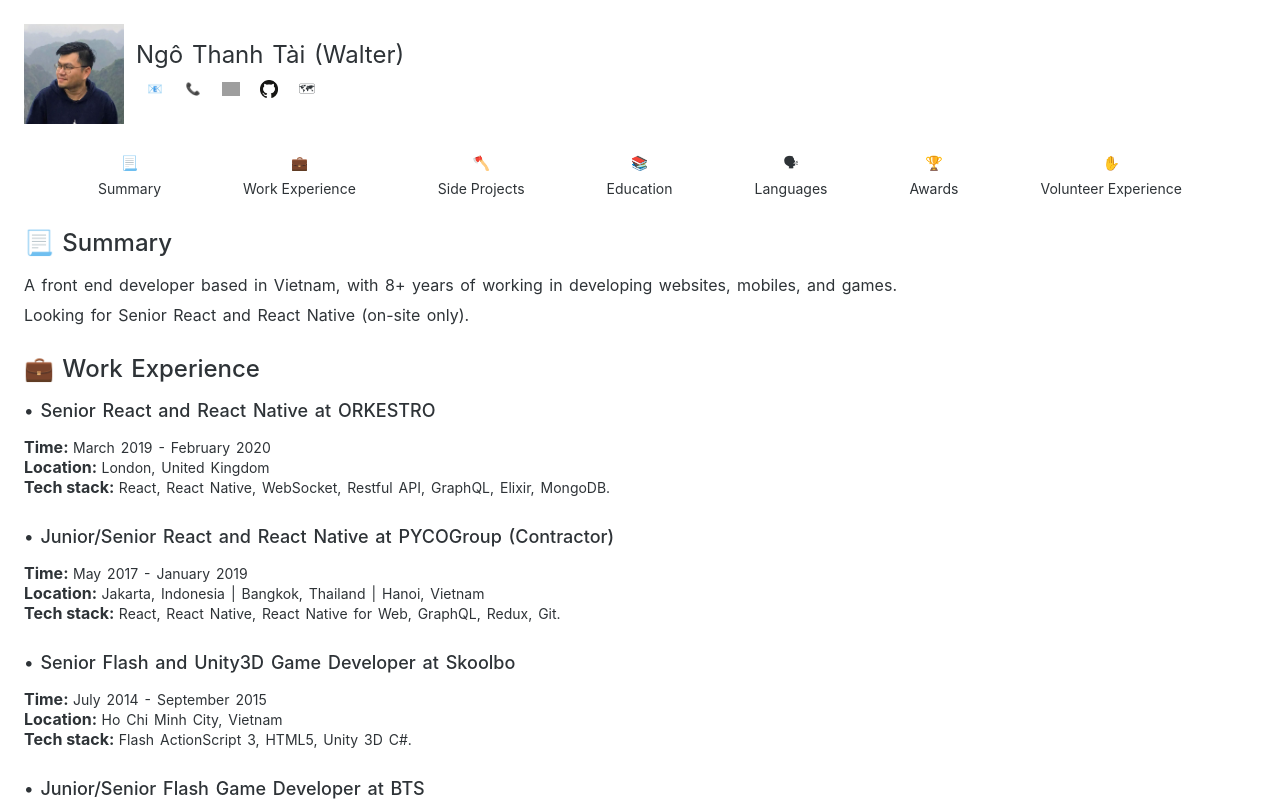
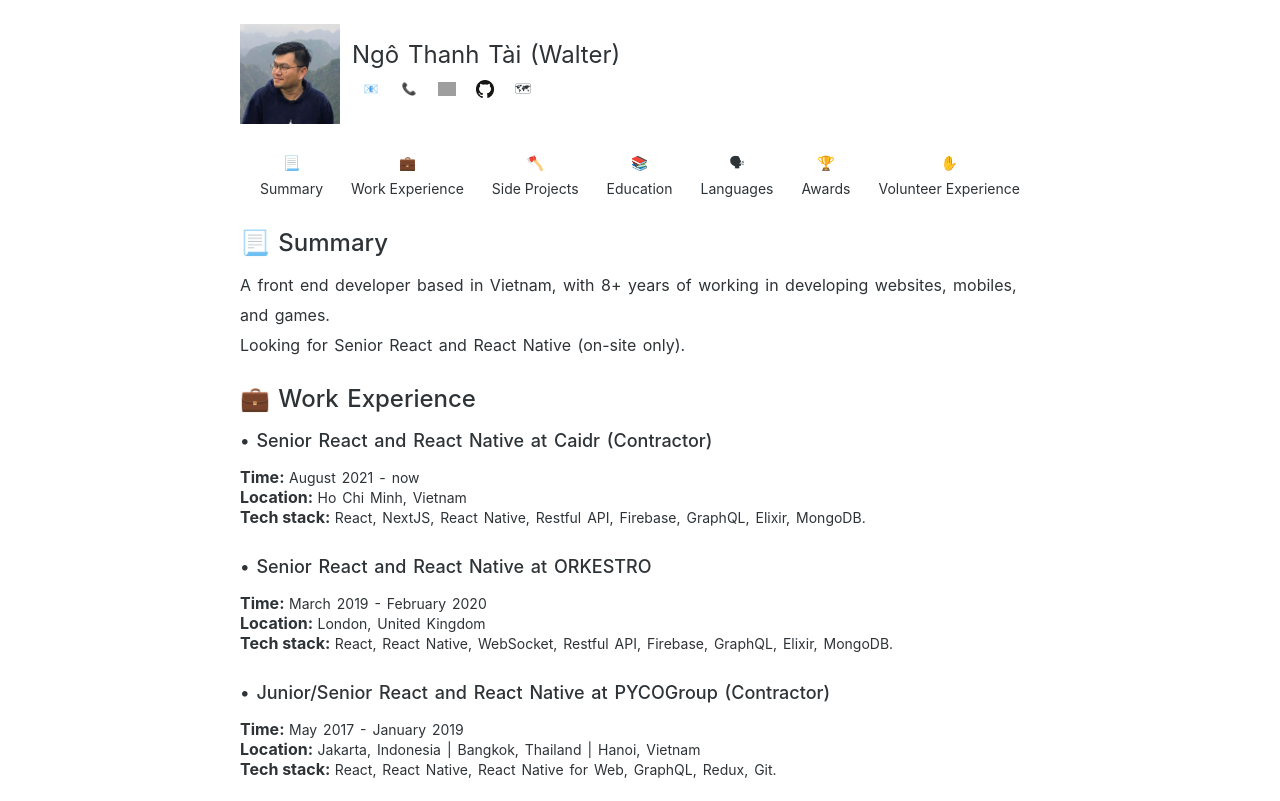
Before and after one commit to ngothanhtai/ngothanhtai.github.io, a React (Create React App) app: page / in a window 1280 px wide. Shown: the top 801 px of the page. Built offline with nearby package versions, Linux system fonts and the light colour scheme; grey boxes are pictures that could not be loaded.

Commit message:
update Work Experience
update max width

```diff
--- a/src/App.css
+++ b/src/App.css
@@ -67,6 +67,12 @@
   transition: background-color ease-in-out 0.5s;
 }
 
+.app {
+  padding: 24px;
+  max-width: 800px;
+  margin: 0 auto;
+}
+
 @media (prefers-color-scheme: light) {
   html {
     background-color: white;
@@ -74,7 +80,6 @@
 
   .app {
     color: #2e3337;
-    padding: 24px;
   }
 
   a {
@@ -93,7 +98,6 @@
 
   .app {
     color: white;
-    padding: 24px;
   }
 
   a {
--- a/src/components/WorkExperience/WorkExperience.tsx
+++ b/src/components/WorkExperience/WorkExperience.tsx
@@ -68,11 +68,21 @@ const WorkExperience: React.FC = () => {
             <Spacer height={12}/>
 
             {renderWorkExperience({
+                title: "Senior React and React Native at Caidr (Contractor)",
+                time: "August 2021 - now",
+                location: "Ho Chi Minh, Vietnam",
+                techStack:
+                    "React, NextJS, React Native, Restful API, Firebase, GraphQL, Elixir, MongoDB.",
+            })}
+
+            <Spacer height={24}/>
+
+            {renderWorkExperience({
                 title: "Senior React and React Native at ORKESTRO",
                 time: "March 2019 - February 2020",
                 location: "London, United Kingdom",
                 techStack:
-                    "React, React Native, WebSocket, Restful API, GraphQL, Elixir, MongoDB.",
+                    "React, React Native, WebSocket, Restful API, Firebase, GraphQL, Elixir, MongoDB.",
             })}
 
             <Spacer height={24}/>
```
Also changed, not shown: src/App.tsx (+17 -17 lines).
